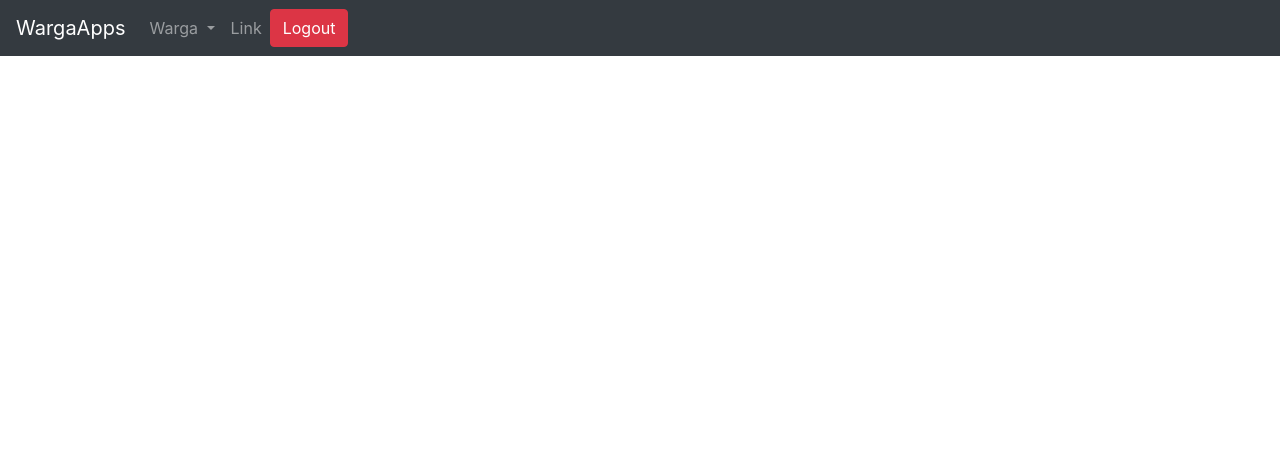
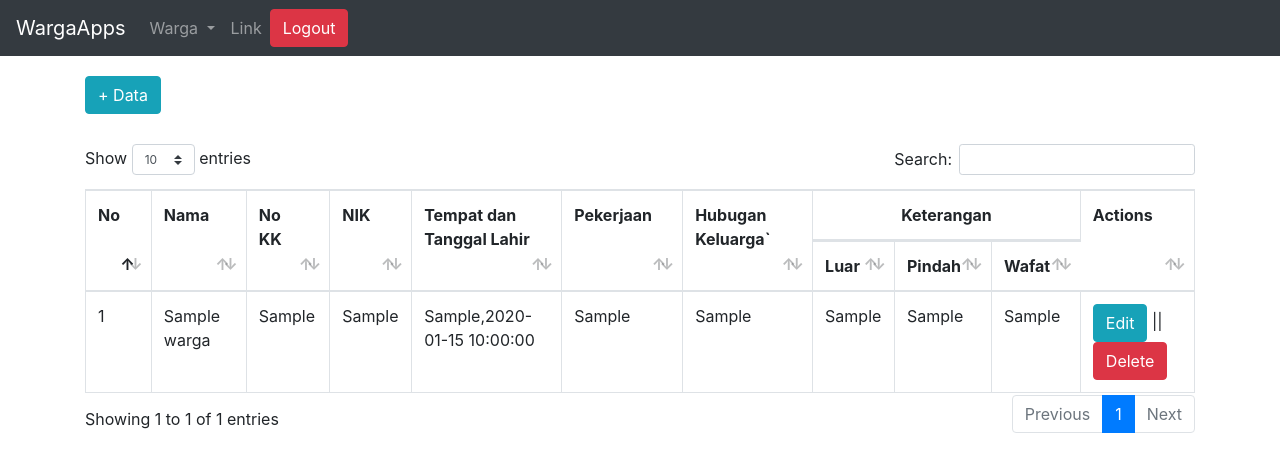
Before and after one commit to hellohaidev/appswarga, a PHP site: page /komida/page.php?page=homewarga in a window 1280 px wide. Shown: the top 472 px of the page. Run offline with PHP 8.4, Linux system fonts and the light colour scheme; the visitor is signed in with stand-in values (Sample User, id 1); tables that the repository leaves empty or names only in its code hold one stand-in row (values such as "Sample post"); data that the repository does not hold is empty.

Commit message:
dinamis table home dan aktivasi add data

```diff
--- a/inc/warga/datawarga/home.php
+++ b/inc/warga/datawarga/home.php
@@ -1,17 +1,39 @@
 <?php
 ob_start();
+
+if(isset($_POST['save'])){
+
+    $nama = mysqli_real_escape_string($link,$_POST['nama']);
+    $nokk = mysqli_real_escape_string($link,$_POST['nokk']);
+    $nik = mysqli_real_escape_string($link,$_POST['nik']);
+    $tempatlahir = mysqli_real_escape_string($link,$_POST['tempat_lahir']);
+    $tgllahir = mysqli_real_escape_string($link,$_POST['tgl_lahir']);
+    $pekerjaan = mysqli_real_escape_string($link,$_POST['pekerjaan']);
+    $hubkeluarga = mysqli_real_escape_string($link,$_POST['hub_keluarga']);
+    $luar = mysqli_real_escape_string($link,$_POST['luar']);
+    $pindah = mysqli_real_escape_string($link,$_POST['pindah']);
+    $wafat = mysqli_real_escape_string($link,$_POST['wafat']);
+
+    $queryInsert = mysqli_query($link,"insert into tm_data_warga (nama,nokk,nik,tempat_lahir,tgl_lahir,pekerjaan,hub_keluarga,luar,pindah,wafat)
+                             values('$nama','$nokk','$nik','$tempatlahir','$tgllahir','$pekerjaan','$hubkeluarga','$luar','$pindah','$wafat')");
+
+    if($queryInsert){
+        echo '<script>alert("ok");window.location.assign("http://localhost/wargaapps/page.php?page=homewarga")</script>';
+
+    }
+    else {
+        echo '<script>alert("gagal oiiii");window.location.assign("http://localhost/wargaapps/page.php?page=homewarga")</script>';
+    }
+
+
+}
+
+
+
+
 ?>
-<!DOCTYPE html>
-<html lang="en">
-<head>
-    <meta charset="UTF-8">
-    <meta name="viewport" content="width=device-width, initial-scale=1.0">
-    <meta http-equiv="X-UA-Compatible" content="ie=edge">
-    <title>Document</title>
-</head>
-<body>
 
-        <button type="button" class="btn btn-primary">+ Data</button>
+        <button type="button" class="btn btn-info" style="margin-bottom:30px;" data-toggle="modal" data-target="#myModal">+ Data</button>
 
 
         <table class="table table-bordered display" id="data" width="100%">
@@ -20,8 +42,10 @@ ob_start();
                     <th style="vertical-align:top;" rowspan="2">No</th>
                     <th style="vertical-align:top;" rowspan="2">Nama</th>
                     <th style="vertical-align:top;" rowspan="2">No KK</th>
+                    <th style="vertical-align:top;" rowspan="2">NIK</th>
                     <th style="vertical-align:top;" rowspan="2">Tempat dan Tanggal Lahir</th>
                     <th style="vertical-align:top;" rowspan="2">Pekerjaan</th>
+                    <th style="vertical-align:top;" rowspan="2">Hubugan Keluarga`</th>
                     <th class="text-center" colspan="3">Keterangan</th>
                     <th style="vertical-align:top;" rowspan="2">Actions</th>
                 </tr>
@@ -32,26 +56,109 @@ ob_start();
                 </tr>
             </thead>
             <tbody>
+            <?php
+                $querySelect = mysqli_query($link,"select * from tm_data_warga");
+
+                    $no = 1;
+                    while($row = mysqli_fetch_array($querySelect)){
+            ?>
+
                 <tr>
-                    <td>s</td>
-                    <td>s</td>
-                    <td>1</td>
-                    <td>1</td>
-                    <td>1</td>
-                    <td>1</td>
-                    <td>1</td>
-                    <td>1</td>
+                    <td><?php echo $no++; ?></td>
+                    <td><?php echo $row['nama']; ?></td>
+                    <td><?php echo $row['nokk']; ?></td>
+                    <td><?php echo $row['nik']; ?></td>
+                    <td><?php echo $row['tempat_lahir'] . ',' . $row['tgl_lahir'] ; ?></td>
+                    <td><?php echo $row['pekerjaan']; ?></td>
+                    <td><?php echo $row['hub_keluarga']; ?></td>
+                    <td><?php echo $row['luar']; ?></td>
+                    <td><?php echo $row['pindah']; ?></td>
+                    <td><?php echo $row['wafat']; ?></td>
+
                     <td>
                         <a href="#" class="btn btn-info">Edit</a> || <a href="#" class="btn btn-danger">Delete</a>
                     </td>
 
                 </tr>
+            <?php
+                    }
+
+            ?>
             </tbody>
         </table>
 
-</body>
-</html>
+
+
+    <!--Adding data with modal-->
+
+
+    <div class="modal" id="myModal">
+        <div class="modal-dialog">
+            <div class="modal-content">
+
+
+            <div class="modal-header">
+                <h4 class="modal-title">Form Data Warga</h4>
+                <button type="button" class="close" data-dismiss="modal">&times;</button>
+            </div>
+
+
+            <div class="modal-body">
+                <form method="post">
+                    <div class="form-group">
+                        <label class="control-label"> Nama</label>
+                        <input type="text" class="form-control" name="nama" placeholder="input nama">
+                    </div>
+                    <div class="form-group">
+                        <label class="control-label"> No KK</label>
+                        <input type="text" class="form-control" name="nokk" placeholder="input nomor KK">
+                    </div>
+                    <div class="form-group">
+                        <label class="control-label"> NIK</label>
+                        <input type="text" class="form-control" name="nik" placeholder="input NIK">
+                    </div>
+                    <div class="form-group">
+                        <label class="control-label"> Tempat Lahir</label>
+                        <input type="text" class="form-control" name="tempat_lahir" placeholder="input Tempat Lahir">
+                    </div>
+                    <div class="form-group">
+                        <label class="control-label"> Tanggal Lahir</label>
+                        <input type="date" class="form-control" name="tgl_lahir" placeholder="input Tanggal Lahir">
+                    </div>
+                    <div class="form-group">
+                        <label class="control-label"> Pekerjaan</label>
+                        <input type="text" class="form-control" name="pekerjaan" placeholder="input Pekerjaan">
+                    </div>
+                    <div class="form-group">
+                        <label class="control-label"> Hubungan Keluarga</label>
+                        <input type="text" class="form-control" name="hub_keluarga" placeholder="input Hubungan Keluarga">
+                    </div>
+                    <div class="form-group">
+                        <label class="control-label">Keterangan Luar</label>
+                        <input type="text" class="form-control" name="luar" placeholder="input Keterangan Luar">
+                    </div>
+                    <div class="form-group">
+                        <label class="control-label"> Keterangan Pindah</label>
+                        <input type="text" class="form-control" name="pindah" placeholder="input Keterangan Pindah">
+                    </div>
+                    <div class="form-group">
+                        <label class="control-label"> Keterangan Wafat</label>
+                        <input type="text" class="form-control" name="wafat" placeholder="input Keterangan Wafat">
+                    </div>
+                    <div class="form-group">
+                        <button type="submit" class="btn btn-info"  name="save">Simpan</button>
+                        <button type="button" class="btn btn-danger" data-dismiss="modal">Close</button>
+
+                    </div>
+                </form>
+            </div>
+
+
+
+            </div>
+        </div>
+    </div>
 
 <?php
-$home = ob_get_clean();
+$homewarga = ob_get_clean();
 ?>
```
